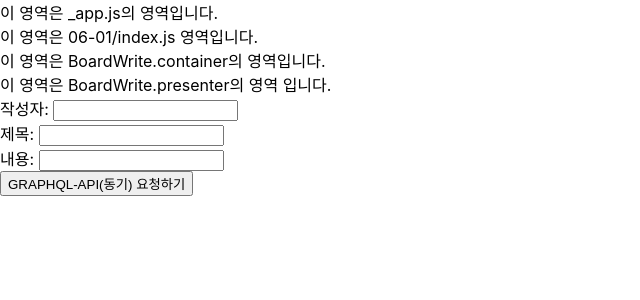
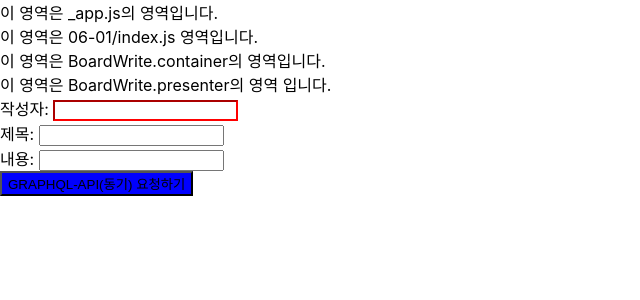
Before and after one commit to tearcode89/Front_Study, a Next.js app in the folder class/: page /06-01-container-presenter in a window 1280 px wide. Shown: the top 300 px of the page, without its empty margins (0-640 px from the left). Built offline with nearby package versions, Linux system fonts and the light colour scheme.

Commit message:
17. export vs export-default

```diff
--- a/class/src/components/units/board/write/BoardWrite.container.js
+++ b/class/src/components/units/board/write/BoardWrite.container.js
@@ -1,17 +1,8 @@
 import {useState} from "react";
 import {useMutation} from "@apollo/client";
 import BoardWriteUI from "./BoardWrite.presenter"
-import {gql} from "@apollo/client";
+import {CREATE_BOARD} from "./BoardWrite.queries";
 
-export const CREATE_BOARD = gql`
-    mutation createBoard($writer: String, $title: String, $contents: String){ #변수의 타입 적는 곳
-        createBoard(writer: $writer, title: $title, contents: $contents){ # 실제 우리가 전달할 변수 적는 곳
-            _id
-            number
-            message
-        }
-    }
-`
 export default function BoardWrite(){
 
     // 자바스크립트 영역
@@ -48,10 +39,10 @@ export default function BoardWrite(){
         <>
             <div>이 영역은 BoardWrite.container의 영역입니다.</div>
             <BoardWriteUI
-                aaa = {onClickSubmit}
-                bbb = {onChangeWriter}
-                ccc = {onChangeTitle}
-                ddd = {onChangeContents}
+                onClickSubmit = {onClickSubmit}
+                onChangeWriter = {onChangeWriter}
+                onChangeTitle = {onChangeTitle}
+                onChangeContents  = {onChangeContents}
             />
         </>
     )
--- a/class/src/components/units/board/write/BoardWrite.presenter.js
+++ b/class/src/components/units/board/write/BoardWrite.presenter.js
@@ -1,16 +1,19 @@
+import * as K from './BoardWrite.styles'
+
+// 아래는 export default와 export를 같이 사용하는 방법
+// import qqq , { BlueButton, RedInput } from './BoardWrite.styles.js'
 export default function BoardWriteUI(props){
 
     // 자바스크립트 영역
 
-    // HTML 영역(return
     // HTML 영역(return 아래)
     return(
         <>
             <div>이 영역은 BoardWrite.presenter의 영역 입니다.</div>
-            작성자: <input type="text" onChange={props.bbb}/><br/>
-            제목: <input type="text" onChange={props.ccc}/><br/>
-            내용: <input type="text" onChange={props.ddd}/><br/>
-            <button onClick={props.aaa}>GRAPHQL-API(동기) 요청하기</button>
+            작성자: <K.RedInput type="text" onChange={props.onChangeWriter}/><br/>
+            제목: <input type="text" onChange={props.onChangeTitle}/><br/>
+            내용: <input type="text" onChange={props.onChangeContents }/><br/>
+            <K.BlueButton onClick={props.onClickSubmit}>GRAPHQL-API(동기) 요청하기</K.BlueButton>
         </>
     )
 }
--- /dev/null
+++ b/class/src/components/units/board/write/BoardWrite.queries.js
@@ -0,0 +1,11 @@
+import {gql} from "@apollo/client";
+
+export const CREATE_BOARD = gql`
+    mutation createBoard($writer: String, $title: String, $contents: String){ #변수의 타입 적는 곳
+        createBoard(writer: $writer, title: $title, contents: $contents){ # 실제 우리가 전달할 변수 적는 곳
+            _id
+            number
+            message
+        }
+    }
+`
--- /dev/null
+++ b/class/src/components/units/board/write/BoardWrite.styles.js
@@ -0,0 +1,9 @@
+import styled from '@emotion/styled'
+
+export const RedInput = styled.input`
+    border-color: red;
+`
+
+export const BlueButton = styled.button`
+    background-color: blue;
+`
```
Also changed, not shown: 2 other files (tests, documents, lock files or other folders).
